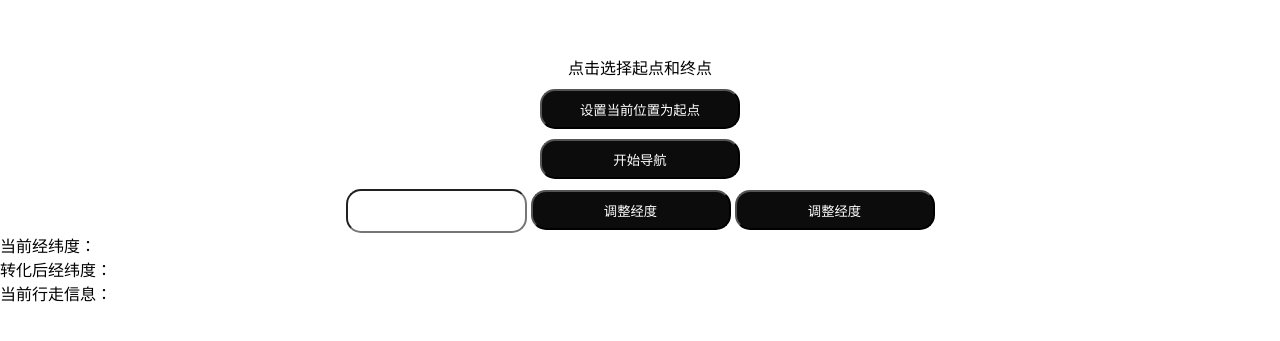
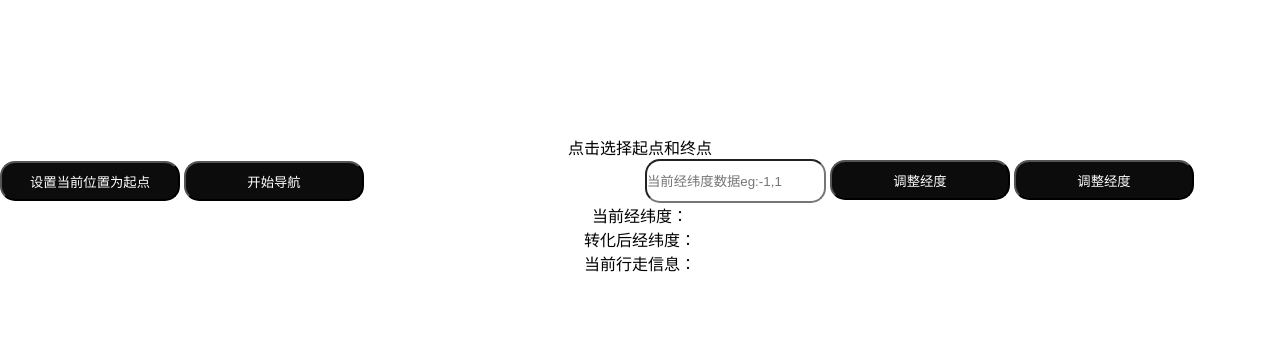
Before and after one commit to nibilin33/indoor-navigation, a website: page docs/fengmap.html in a window 1280 px wide. Shown: the part 345-686 px from the top of the page. Drawn offline with Linux system fonts and the light colour scheme.

```diff
--- a/docs/fengmap.html
+++ b/docs/fengmap.html
@@ -1,27 +1,39 @@
-<!doctype html><html lang="en"><head><meta charset="UTF-8"><meta http-equiv="X-UA-Compatible" content="IE=edge"><meta name="viewport" content="width=device-width,initial-scale=1"><style>* {
+<!doctype html><html lang="en"><head><meta charset="UTF-8"/><meta http-equiv="X-UA-Compatible" content="IE=edge"/><meta name="viewport" content="width=device-width,initial-scale=1"/><style>* {
         margin: 0;
         padding: 0;
       }
-        html, body {
+      html,
+      body {
         height: 100%;
       }
-        #container {width:100%; height: 50% }
-        .toolbox{
+      #container {
+        width: 100%;
+        height: 60%;
+      }
+      .toolbox {
+        width: 100vw;
         display: flex;
         justify-content: center;
-          flex-direction: column;
         align-items: center;
+        flex-wrap: nowrap;
+        overflow-x: scroll;
         gap: 10px;
       }
-        button{
-          width: 200px;
+      .tool-latitude {
+        flex: 1;
+      }
+      button {
+        min-width: 180px;
         height: 40px;
         border-radius: 15px;
         background-color: #0d0c0c;
         color: white;
         cursor: pointer;
       }
-        input{
+      input {
         height: 40px;
         border-radius: 15px;
-        }</style><title>室内导航</title></head><body><div id="container"></div><div class="toolbox"><p>点击选择起点和终点</p><button data-type="setStart">设置当前位置为起点</button> <button data-type="navigate">开始导航</button><div><input id="input"/> <button data-type="addLongitude">调整经度</button> <button data-type="addLatitude">调整经度</button></div></div><p>当前经纬度：<span id="cords"></span></p><p>转化后经纬度：<span id="transformer"></span></p><p>当前行走信息：<span id="description"></span></p><script defer="defer" src="/indoor-navigation/fengmap.ea1c967690572e33907e.js"></script></body></html>
+      }
+      p {
+        text-align: center;
+      }</style><title>室内导航</title></head><body><div id="container"></div><p>点击选择起点和终点</p><div class="toolbox"><div class="tool-latitude"><button data-type="setStart">设置当前位置为起点</button> <button data-type="navigate">开始导航</button></div><div class="tool-latitude"><input placeholder="当前经纬度数据eg:-1,1" id="input"/> <button data-type="addLongitude">调整经度</button> <button data-type="addLatitude">调整经度</button></div></div><p>当前经纬度：<span id="cords"></span></p><p>转化后经纬度：<span id="transformer"></span></p><p>当前行走信息：<span id="description"></span></p><script defer="defer" src="/indoor-navigation/fengmap.daa82e3afa639f33c7e5.js"></script></body></html>
--- a/src/fengmap/config.js
+++ b/src/fengmap/config.js
@@ -11,5 +11,5 @@
     mapID: "1673491581458231298",
     themeID: "1673511068110753793",
     mapZoom: 19,
-    // defaultThemeName: '1673511068110753793'
+    defaultThemeName: '1673511068110753793'
 }
```
Also changed, not shown: src/fengmap/index.html (+27 -13 lines), docs/fengmap.daa82e3afa639f33c7e5.js.LICENSE.txt (renamed from docs/fengmap.ea1c967690572e33907e.js.LICENSE.txt), 2 other files. Lines whose indentation alone changed are shown as unchanged.
